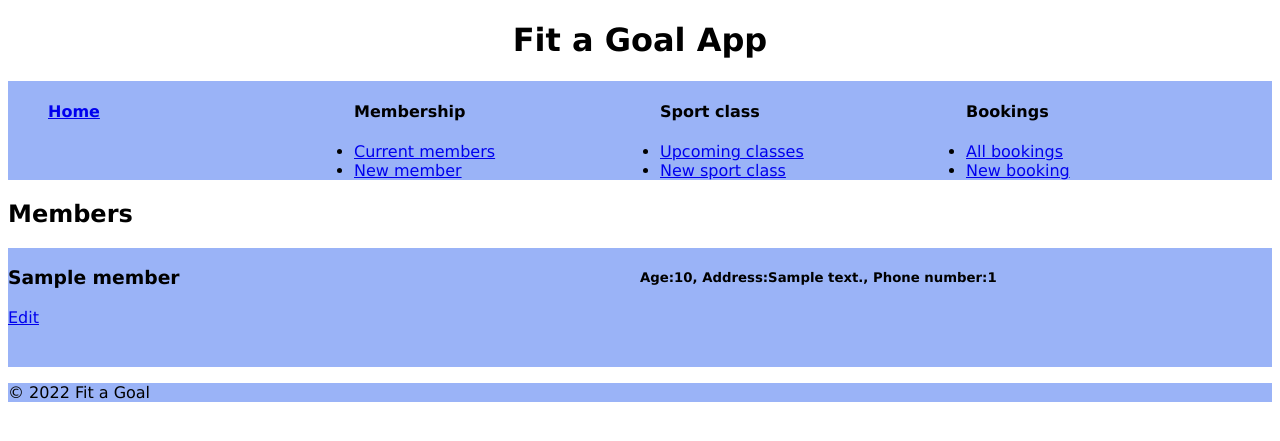
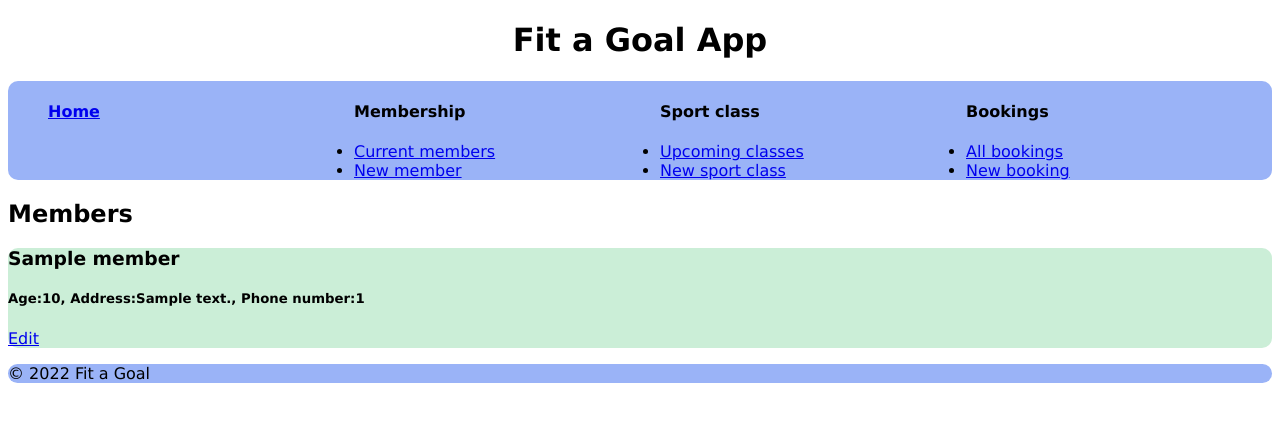
Before and after one commit to aleriig/gym_project, a Flask app: page /members in a window 1280 px wide. Shown: the top 441 px of the page. Run offline with Flask 2, Linux system fonts and the light colour scheme; a database or web service that is not in the repository returns one stand-in record (values such as "Sample title"); some libraries are stand-ins or nearby versions.

Commit message:
css finished

```diff
--- a/repositories/sport_class_repository.py
+++ b/repositories/sport_class_repository.py
@@ -32,7 +32,3 @@ def update(sport_class):
     sql = "UPDATE sport_classes SET (name, date, duration, capacity) = (%s, %s, %s, %s) WHERE id = %s"
     values = [sport_class.name, sport_class.date, sport_class.duration, sport_class.capacity, sport_class.id]
     run_sql(sql, values)
-
-def max_capacity(id):
-    capacity = []
-    sql = "SELECT * FROM sport classes WHERE id = %s"
--- a/static/style.css
+++ b/static/style.css
@@ -13,6 +13,7 @@ body {
 
 footer {
     background-color: #9ab3f7;
+    border-radius: 10px;
 }
 
 div {
@@ -23,29 +24,15 @@ div {
 
 .menu {
     background-color: #9ab3f7;
-
+    border-radius: 10px;
 }
 
 .wrapper {
     display: grid;
     grid-template-columns: 1fr 1fr 1fr 1fr;
-
 }
 
-.container_member {
-    display: grid;
-    grid-template-columns: 1fr 1fr ;
-    grid-template-rows: 1fr 1fr;
-    justify-content: flex-start;
-    background-color: #9ab3f7;
+.container {
+    background-color: #cbeed7;
+    border-radius: 10px;
 }
-
-#my_list tr:nth-child(odd) {
-    background-color: #DDD;
-    color:#777
-}
-
-#my_list tr:nth-child(even) {
-    background-color: #666;
-    color:#FFF;
-}
--- a/templates/base.html
+++ b/templates/base.html
@@ -48,7 +48,6 @@
             </ul>
         </nav>
         </main>
-    <!-- <div class="container"> -->
         {% block content %}
         {% endblock %}
     </div>
--- a/templates/members/index.html
+++ b/templates/members/index.html
@@ -3,16 +3,16 @@
 
 <h2>Members</h2>
 
+
 {% for member in members %}
 
 <section>
-    <div class="container_member">
+    <div class="container">
         <h3>{{ member.name }}</h3>
         <h5>Age:{{member.age}}, Address:{{member.address}}, Phone number:{{member.phone_number}}</h5>
         <a href="/members/{{ member.id }}/edit">Edit</a>
         <form action="/members/{{ member.id }}"></form>
     </div>
-
 </section>
 
 {% endfor %}
--- a/templates/sport_classes/edit.html
+++ b/templates/sport_classes/edit.html
@@ -11,7 +11,7 @@
         </div>
         <div>
             <label for="date">Date:</label>
-            <input type="text" id="date" name="date" value="{{ sport_class.date }}">
+            <input type="date" id="date" name="date" value="{{ sport_class.date }}">
         </div>
         <div>
             <label for="duration">Duration:</label>
@@ -19,7 +19,7 @@
         </div>
         <div>
             <label for="capacity">Capacity:</label>
-            <input type="text" id="capacity" name="capacity" value="{{ sport_class.capacity }}">
+            <input type="number" id="capacity" name="capacity" value="{{ sport_class.capacity }}">
         </div>
         <div>
             <input type="submit">
--- a/templates/sport_classes/index.html
+++ b/templates/sport_classes/index.html
@@ -6,7 +6,7 @@
 {% for sport_class in sport_classes %}
 
 <section>
-    <div class="container_member">
+    <div class="container">
         <h3>{{ sport_class.name }}</h3>
         <h5>Date:{{sport_class.date}}, Duration:{{sport_class.duration}}, Capacity:{{sport_class.capacity}}</h5>
         <a href="/sport_classes/{{ sport_class.id }}/edit">Edit</a>
--- a/templates/sport_classes/new.html
+++ b/templates/sport_classes/new.html
@@ -10,7 +10,7 @@
     </div>
     <div>
         <label for="date">Date:</label>
-        <input type="text" id="date" name="date">
+        <input type="date" id="date" name="date">
     </div>
     <div>
         <label for="duration">Duration:</label>
```
Also changed, not shown: repositories/booking_list_repository.py (+0 -14 lines), templates/booking_lists/index.html (+5 -3 lines), readme.md (added), static/img/TRX.jpeg (deleted).
